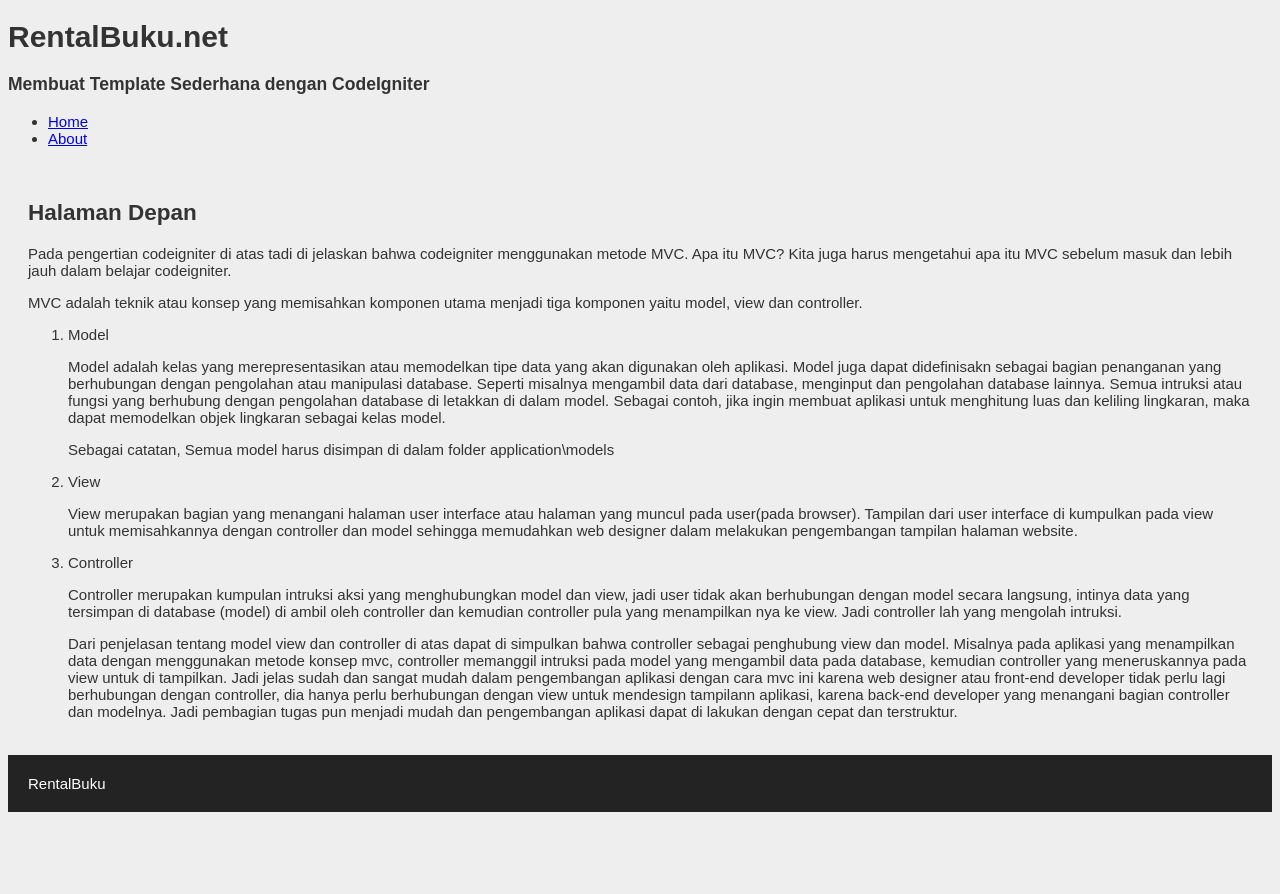
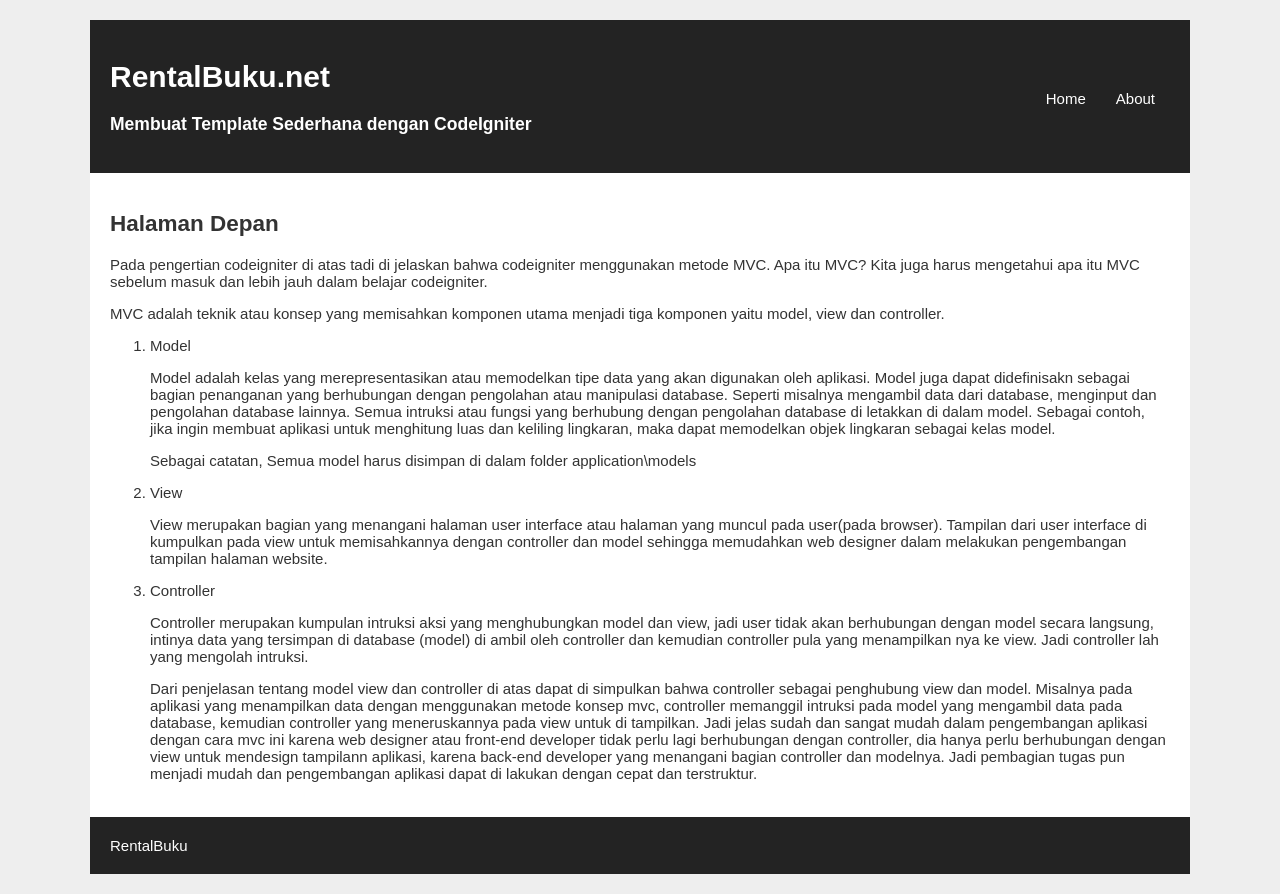
Before and after one commit to Bretzy11/pustaka_jer, a CodeIgniter app: page /pustaka_jer/index.php/web/index in a window 1280 px wide. Before the commit the page ends 812 px from the top, so only its background shows below. Run offline with CodeIgniter, Linux system fonts and the light colour scheme.

Commit message:
menambahkan perubahan v_footer,v_header

```diff
--- a/application/views/v_footer.php
+++ b/application/views/v_footer.php
@@ -1,5 +1,5 @@
 <footer>
- <a href=”http://www.RentalBuku.com”>RentalBuku</a>
+ <a href="http://www.RentalBuku.com">RentalBuku</a>
  </footer>
  </div>
 </body>
--- a/application/views/v_header.php
+++ b/application/views/v_header.php
@@ -1,14 +1,14 @@
 <!DOCTYPE html>
 <html>
 <head>
- <meta charset=”utf-8”>
+ <meta charset="utf-8">
  <title>Web Prog II | Merancang Template sederhana dengan
 codeigniter</title>
 <link rel="stylesheet" type="text/css" href="<?php echo base_url()
 ?>assets/css/stylebuku.css">
 </head>
 <body>
- <div id=”wrapper”>
+ <div id="wrapper">
  <header>
  <hgroup>
  <h1>RentalBuku.net</h1>
@@ -22,5 +22,5 @@ CodeIgniter</h3>
 base_url().'index.php/web/about' ?>">About</a></li>
  </ul>
  </nav>
- <div class=”clear”></div>
+ <div class="clear"></div>
  </header>
```
